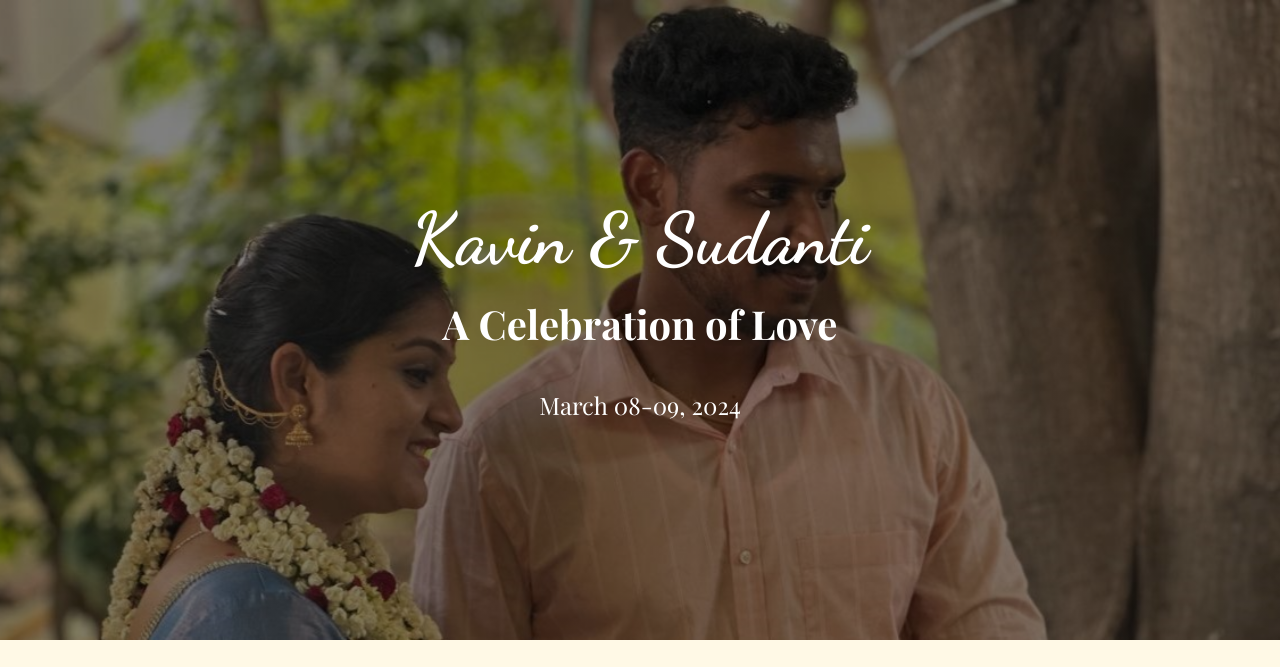
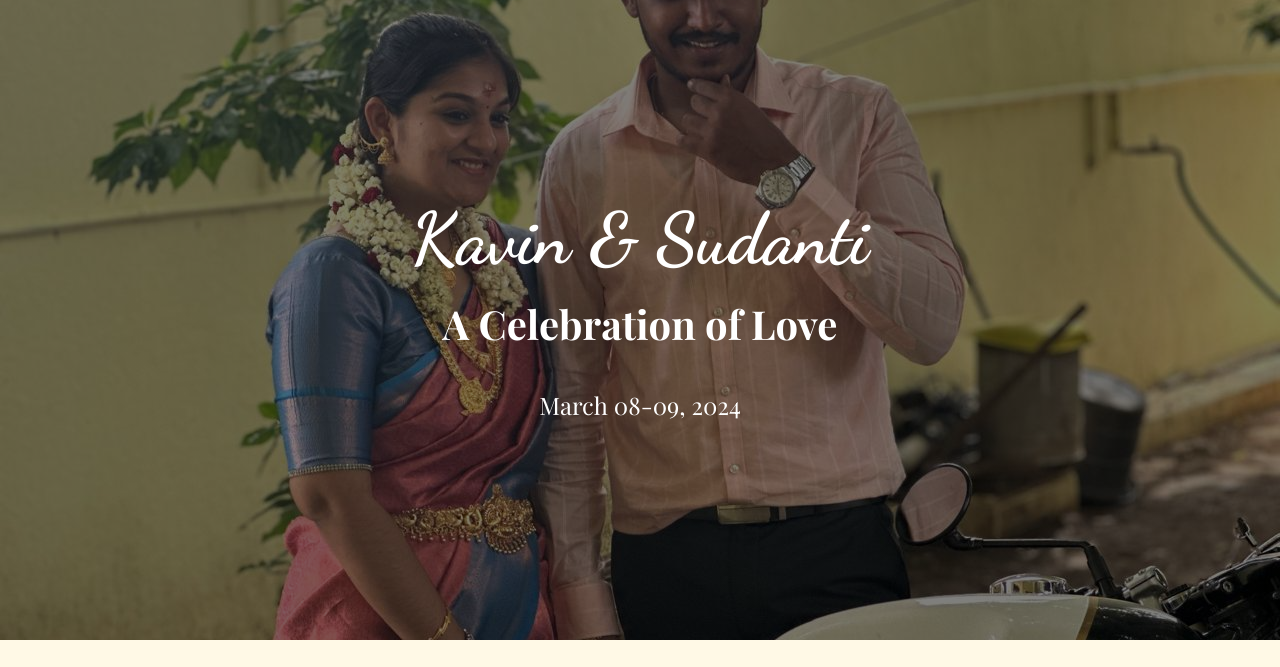
Before and after one commit to kousik0805/KOUSIK, a plain HTML site: page index.html in a window 1280 px wide. Shown: the top 667 px of the page. Drawn offline with nearby package versions, Linux system fonts and the light colour scheme; files whose address does not match are found by name.

Commit message:
index.html

```diff
--- a/index.html
+++ b/index.html
@@ -19,7 +19,7 @@
     /* Header Section */
     header {
       background: linear-gradient(rgba(0, 0, 0, 0.5), rgba(0, 0, 0, 0.5)),
-                  url('file:///C:/Users/Desktop/Downloads/WhatsApp%20Image%202024-12-06%20at%2010.32.30%20PM.jpeg') no-repeat center center/cover;
+                  url('WhatsApp Image 2024-12-06 at 10.22.41 PM (1).jpeg') no-repeat center center/cover;
       height: 80vh;
       display: flex;
       flex-direction: column;
```
